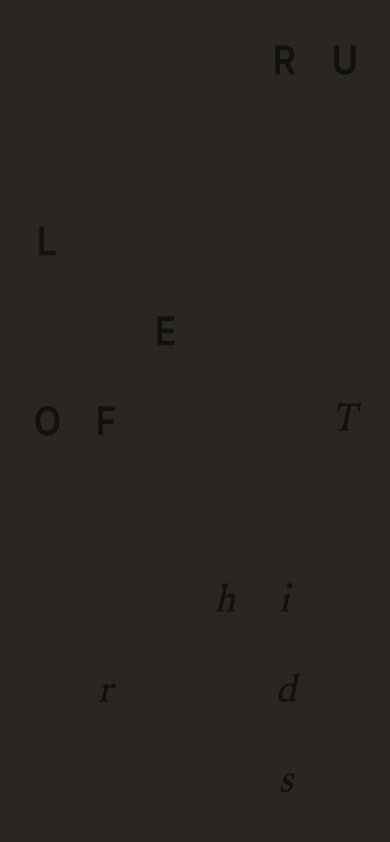
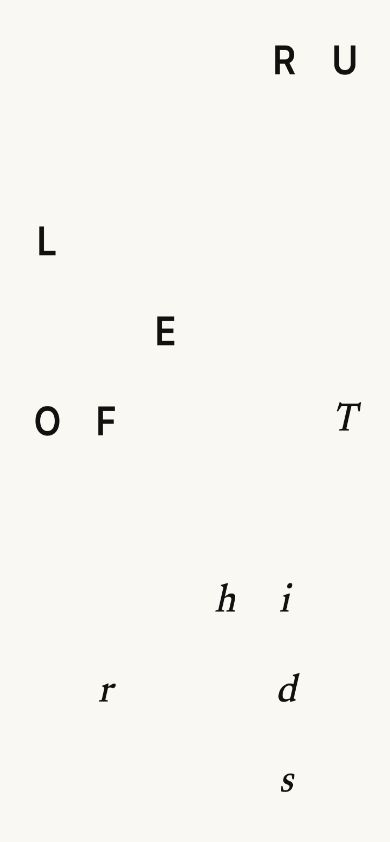
Before and after one commit to shabazz23/ruleofthirds-nyc, a Next.js app: page / in a window 390 px wide. Shown: the top 842 px of the page. Built offline with nearby package versions, Linux system fonts and the light colour scheme.

Commit message:
Phone homepage: opening animation plays on cream again, then fades into the painting
Co-Authored-By: Claude Opus 5.5 <noreply@anthropic.com>
Claude-Session: https://claude.ai/code/session_01Lmg9rERCcN898o9JyG1g9F

```diff
--- a/app/globals.css
+++ b/app/globals.css
@@ -735,7 +735,6 @@ main:focus { outline: none; }
   .hero-stage {
     display: grid; grid-template-columns: minmax(0, 1fr);
     grid-template-rows: minmax(6rem, 1fr) auto auto auto auto;
-    background: #2a2723;
   }
   .hero-eyebrow, .hero-title, .hero-aside, .hero-meta {
     position: relative; left: auto; right: auto; top: auto; bottom: auto; width: auto;
@@ -744,6 +743,8 @@ main:focus { outline: none; }
   .hero-photo-phone {
     display: block; position: relative; inset: auto; grid-column: 1; grid-row: 1 / -1;
     margin: 0; border-radius: 0; z-index: 0;
+    /* Dark backing only while the photo loads; it stays hidden during the cream opening. */
+    background: #2a2723;
   }
   .hero-photo-phone img { object-position: 50% 45%; filter: saturate(0.88); }
   .hero-photo-phone::after {
```
